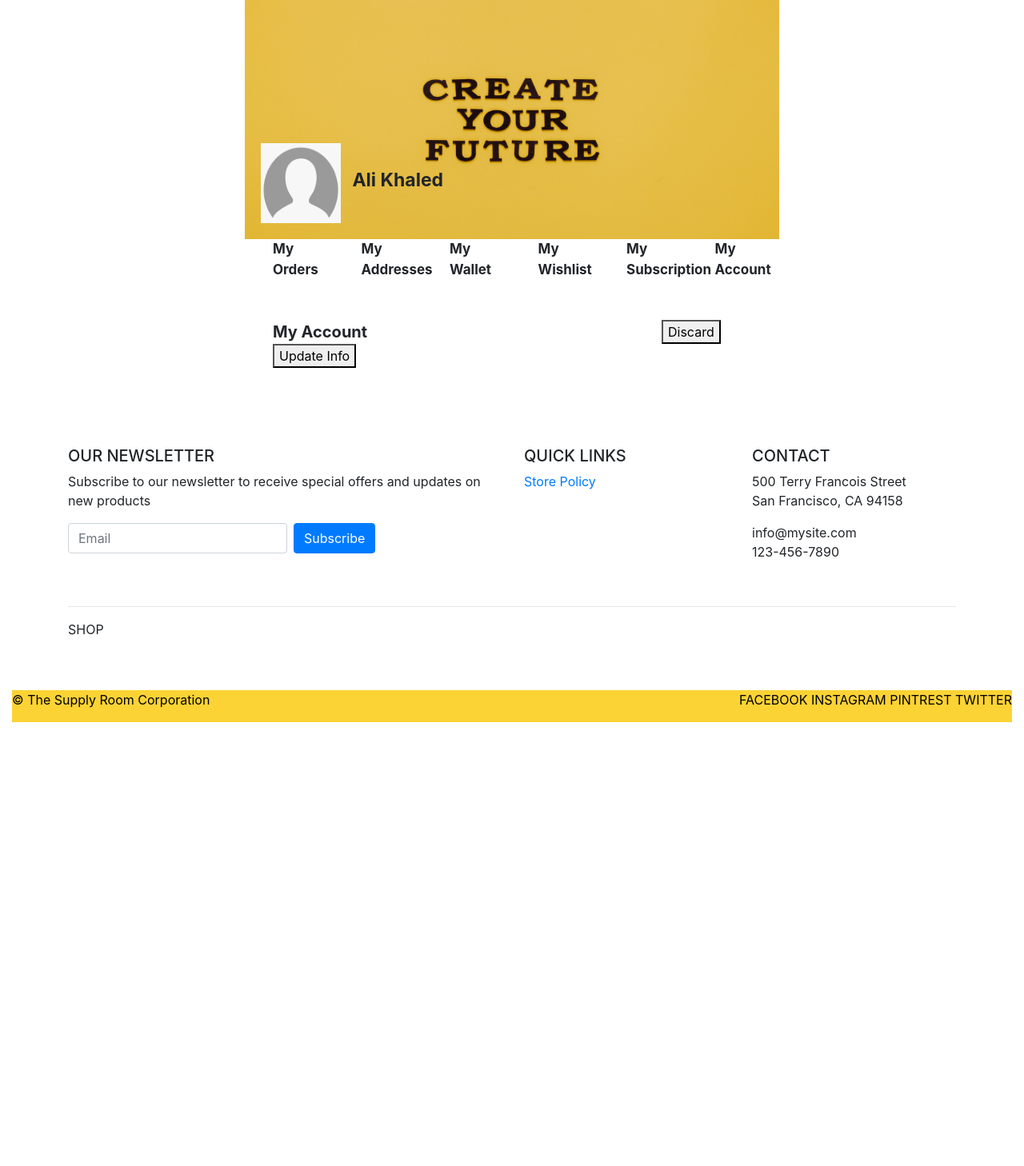
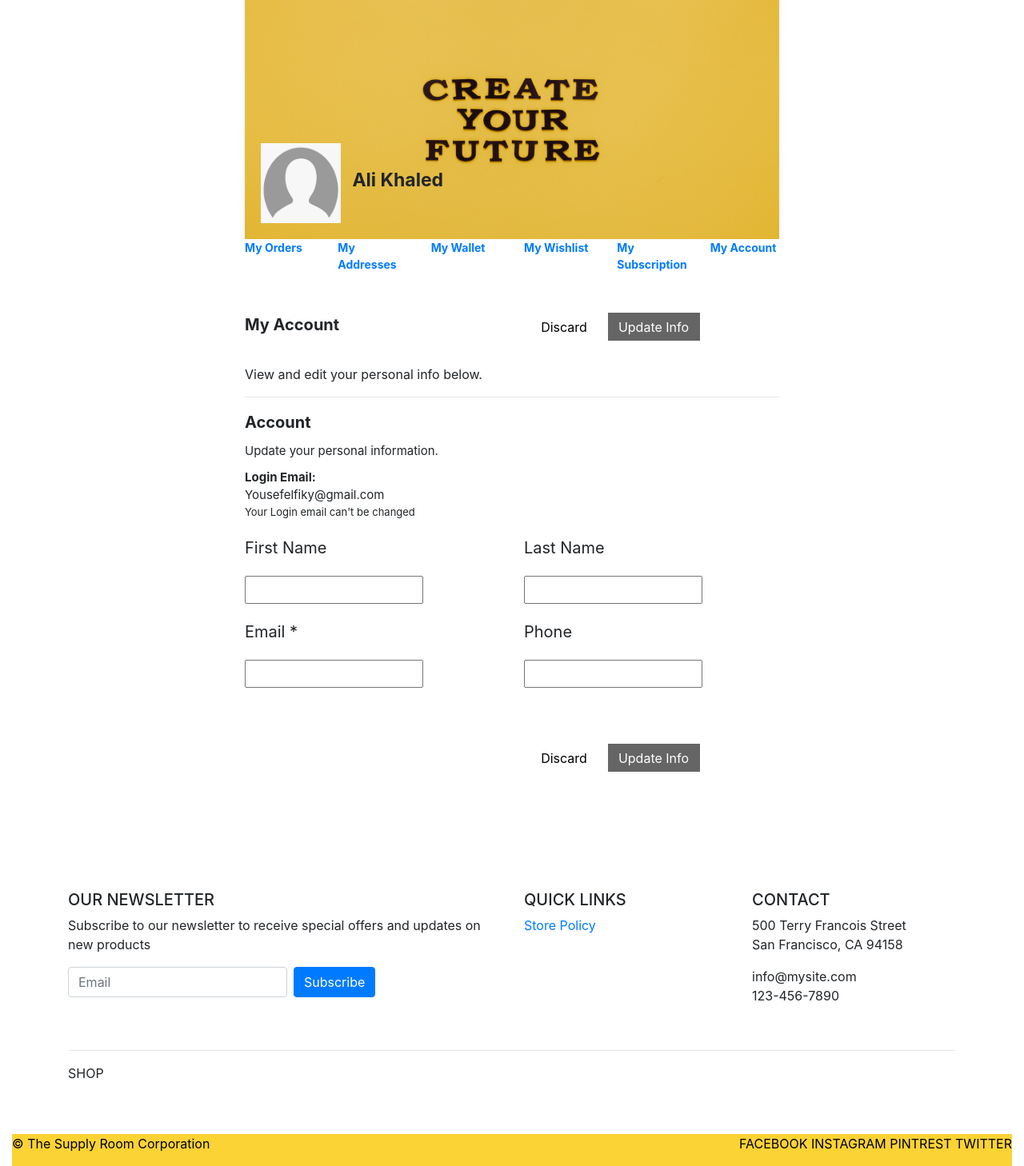
Before and after one commit to alikhaledm/stationary, a PHP site: page /account.php in a window 1280 px wide. Shown: the part 143-1601 px from the top of the page at 80% size. Before the commit the page ends 1046 px from the top, so only its background shows below. Run offline with PHP 8.4, Linux system fonts and the light colour scheme.

Commit message:
account
added

```diff
--- a/account.php
+++ b/account.php
@@ -23,6 +23,44 @@ include("navbar.php")
         align-items: center;
         justify-content: center;
     }
+
+    .discard {
+        width: 100;
+        height: 35;
+        background-color: white;
+        color: black;
+        border: none;
+    }
+
+    .discard:hover {
+        background-color: black;
+        color: white;
+        border: none;
+
+    }
+
+    .update {
+        width: 115;
+        height: 35;
+        background-color: black;
+        color: white;
+        opacity: 0.6;
+        border: none;
+    }
+
+    .update:hover {
+        background-color: black;
+        color: white;
+        border: none;
+        opacity: 1;
+
+    }
+
+    .input {
+        width: 70%;
+        height: 35;
+
+    }
 </style>
 
 <body>
@@ -41,31 +79,86 @@ include("navbar.php")
 
         </div>
     </div>
-
+    <a href="">
         <div class="container-account">
-        <div class="row" style="padding-left:35;">
-            <div class="col-md-2"><b style="font-size:17;">My
+            <div class="row">
+                <div class="col-md-2"><b style="font-size:14;">My
                         Orders</b></div>
-            <div class="col-md-2"><b style="font-size:17;">My
+                <div class="col-md-2"><b style="font-size:14;">My
                         Addresses</b></div>
-            <div class="col-md-2"><b style="font-size:17;">My
+                <div class="col-md-2"><b style="font-size:14;">My
                         Wallet</b></div>
-            <div class="col-md-2"><b style="font-size:17;">My
+                <div class="col-md-2"><b style="font-size:14;">My
                         Wishlist</b></div>
-            <div class="col-md-2"><b style="font-size:17;">My
+                <div class="col-md-2"><b style="font-size:14;">My
                         Subscription</b></div>
-            <div class="col-md-2"><b style="font-size:17;">My
+                <div class="col-md-2"><b style="font-size:14;">My
                         Account</b></div>
             </div>
         </div>
+    </a>
 
-    <div class="container-account" style="padding-top:50; padding-bottom:50;">
-        <div class="row" style="padding-left:35;">
-            <div class="col-md-4"><b style="font-size:20;">My Account</b></div>
+    <div class="container-account" style="padding-top:50;">
+        <div class="row">
+            <div class="col-md-6"><b style="font-size:20;">My Account</b></div>
 
-            <div style="padding-left:280;" class="col-md-4"><button>Discard</button></div>
-            <div class="col-md-4"><button>Update Info</button></div>
+            <div class="col-md-6"><button class="discard">Discard</button> <button class="update">Update Info</button>
+            </div>
 
+
+
+        </div>
+    </div>
+    <div class="container-account" style="padding-top:30; padding-bottom:100;">
+        <div class="row">
+            <div class="col-md-12">View and edit your personal info below.</div>
+            <div class="col-md-12">
+                <hr>
+            </div>
+            <div class="col-md-12">
+                <div style="font-size:20;"><b>Account</b></div>
+            </div>
+            <div style="padding-top:10;" class="col-md-12">
+                <div style="font-size:15;">Update your personal information.</div>
+            </div>
+            <div style="padding-top:10;" class="col-md-12">
+                <div style="font-size:15;"><b>Login Email:</b></div>
+            </div>
+            <div class="col-md-12">
+                <div style="font-size:15;">Yousefelfiky@gmail.com</div>
+            </div>
+            <div class="col-md-12">
+                <div style="font-size:13;">Your Login email can't be changed</div>
+            </div>
+
+            <div style="padding-top:20;" class="col-md-6">
+                <div style="font-size:20;">First Name</div>
+            </div>
+            <div style="padding-top:20;" class="col-md-6">
+                <div style="font-size:20;">Last Name</div>
+            </div>
+            <div style="padding-top:20;" class="col-md-6">
+                <div style="font-size:20;"><input class="input" type="text"></div>
+            </div>
+            <div style="padding-top:20;" class="col-md-6">
+                <div style="font-size:20;"><input class="input" type="text"></div>
+            </div>
+            <div style="padding-top:20;" class="col-md-6">
+                <div style="font-size:20;">Email *</div>
+            </div>
+            <div style="padding-top:20;" class="col-md-6">
+                <div style="font-size:20;">Phone</div>
+            </div>
+            <div style="padding-top:20;" class="col-md-6">
+                <div style="font-size:20;"><input class="input" type="text"></div>
+            </div>
+            <div style="padding-top:20;" class="col-md-6">
+                <div style="font-size:20;"><input class="input" type="text"></div>
+            </div>
+            <div class="col-md-6"></div>
+            <div style="padding-top:70;" class="col-md-6"><button class="discard">Discard</button> <button
+                    class="update">Update Info</button>
+            </div>
 
         </div>
     </div>
```
Lines whose indentation alone changed are shown as unchanged.
